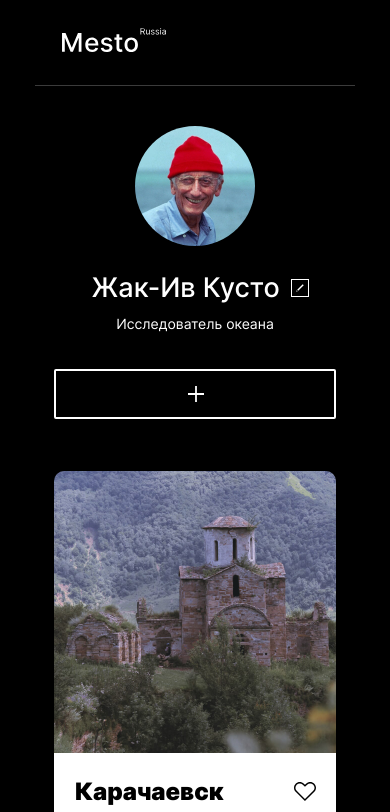
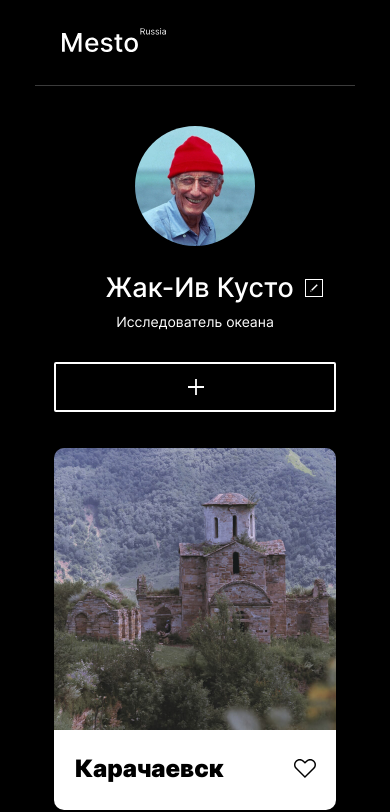
Before and after one commit to lkoryavova/mesto-project, a plain HTML site: page index.html in a window 390 px wide. Shown: the top 812 px of the page. Drawn offline with Linux system fonts and the light colour scheme.

Commit message:
Третье ревью

```diff
--- a/blocks/elements/elements.css
+++ b/blocks/elements/elements.css
@@ -1,4 +1,5 @@
 .elements {
+    margin: 0;
     padding-left: 0;
     list-style-type: none;
     display: grid;
--- a/blocks/profile/__info/profile__info.css
+++ b/blocks/profile/__info/profile__info.css
@@ -1,6 +1,5 @@
 .profile__info {
     width: 370px;
-    width: 100%;
     padding-left: 30px;
     display: flex;
     flex-direction: column;
@@ -12,7 +11,7 @@
         margin: 0 auto;
         padding: 0;
         padding-top: 26px;
-        padding-bottom: 36px;
+        padding-bottom: 31px;
         align-items: center;
     }
 }
--- a/blocks/profile/__name-conteiner/profile__name-conteiner.css
+++ b/blocks/profile/__name-conteiner/profile__name-conteiner.css
@@ -8,9 +8,10 @@
 
 @media all and (max-width: 1023px) {
     .profile__name-conteiner {
-        min-width: 282px;
-        max-width: 282px;
+        min-width: 254px;
+        max-width: 254px;
         margin: 0 auto;
+        padding-left: 28px;
         justify-content: center;
     }
 }
--- a/blocks/profile/__text/profile__text.css
+++ b/blocks/profile/__text/profile__text.css
@@ -1,4 +1,5 @@
 .profile__text {
+    max-width: 330px;
     margin: 0;
     padding: 0;
     padding-top: 15px;
@@ -13,8 +14,9 @@
 
 @media all and (max-width: 1023px) {
     .profile__text {
+        max-width: 250px;
         font-size: 14px;
         line-height: 1.2;
-        padding-top: 12px;
+        padding-top: 10px;
     }
 }
```
Also changed, not shown: README.md.
